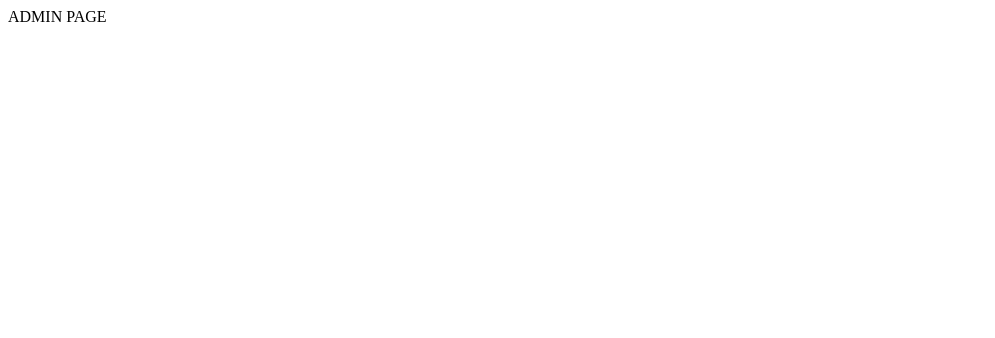
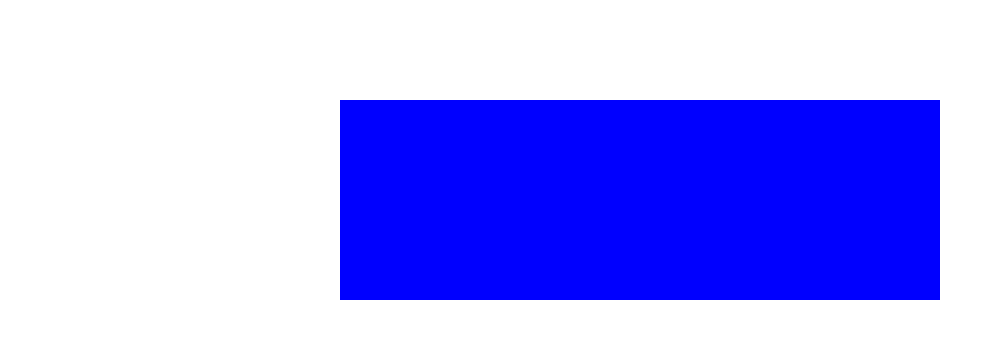
Before and after one commit to epeter95/dreamjobs4u-angular-admin, an Angular app: page /auth/login in a window 1280 px wide. Before the commit this address led to /. Shown: the top 338 px of the page, without its empty margins (0-995 px from the left). Built offline with nearby package versions, Linux system fonts and the light colour scheme.

Commit message:
site layout component is initialized, for separate for admin pages with router outlet and login page

```diff
--- a/src/app/app-routing.module.ts
+++ b/src/app/app-routing.module.ts
@@ -1,7 +1,20 @@
 import { NgModule } from '@angular/core';
 import { RouterModule, Routes } from '@angular/router';
+import { LoginComponent } from './login/login.component';
+import { HomeComponent } from './site-layout/home/home.component';
+import { SiteLayoutComponent } from './site-layout/site-layout.component';
 
-const routes: Routes = [];
+const routes: Routes = [
+  {
+    path: '',
+    component: SiteLayoutComponent,
+    children: [
+      { path: '', component: HomeComponent, pathMatch: 'full' },
+    ]
+  },
+  { path: 'auth/login', component: LoginComponent },
+  { path: '**', redirectTo: '/', pathMatch: 'full' }
+];
 
 @NgModule({
   imports: [RouterModule.forRoot(routes)],
--- a/src/app/app.component.html
+++ b/src/app/app.component.html
@@ -1 +1 @@
-<div>ADMIN PAGE</div>
+<app-site-layout></app-site-layout>
--- /dev/null
+++ b/src/app/login/login.component.html
@@ -0,0 +1,3 @@
+<form [formGroup]="loginForm" class="login-form" (ngSubmit)="login()">
+
+</form>
--- /dev/null
+++ b/src/app/login/login.component.scss
@@ -0,0 +1,8 @@
+.login-form{
+    max-width: 600px;
+    width: 100%;
+    min-height: 200px;
+    display: block;
+    margin: 100px auto;
+    background: blue;
+}
--- /dev/null
+++ b/src/app/login/login.component.ts
@@ -0,0 +1,27 @@
+import { Component, OnInit } from '@angular/core';
+import { FormControl, FormGroup, Validators } from '@angular/forms';
+
+@Component({
+  selector: 'app-login',
+  templateUrl: './login.component.html',
+  styleUrls: ['./login.component.scss']
+})
+export class LoginComponent implements OnInit {
+
+  loginForm: FormGroup = new FormGroup({
+    email: new FormControl('',[Validators.email, Validators.required]),
+    password: new FormControl('', Validators.required)
+  });
+
+  constructor() { }
+
+  ngOnInit(): void {
+  }
+
+  login(){
+    if(this.loginForm.valid){
+
+    }
+  }
+
+}
--- /dev/null
+++ b/src/app/site-layout/home/home.component.html
@@ -0,0 +1 @@
+<p>home works!</p>
--- /dev/null
+++ b/src/app/site-layout/home/home.component.ts
@@ -0,0 +1,15 @@
+import { Component, OnInit } from '@angular/core';
+
+@Component({
+  selector: 'app-home',
+  templateUrl: './home.component.html',
+  styleUrls: ['./home.component.scss']
+})
+export class HomeComponent implements OnInit {
+
+  constructor() { }
+
+  ngOnInit(): void {
+  }
+
+}
--- /dev/null
+++ b/src/app/site-layout/site-layout.component.html
@@ -0,0 +1 @@
+<router-outlet></router-outlet>
--- /dev/null
+++ b/src/app/site-layout/site-layout.component.ts
@@ -0,0 +1,15 @@
+import { Component, OnInit } from '@angular/core';
+
+@Component({
+  selector: 'app-site-layout',
+  templateUrl: './site-layout.component.html',
+  styleUrls: ['./site-layout.component.scss']
+})
+export class SiteLayoutComponent implements OnInit {
+
+  constructor() { }
+
+  ngOnInit(): void {
+  }
+
+}
```
Also changed, not shown: src/app/app.module.ts (+11 -2 lines), src/app/site-layout/home/home.component.scss (added), src/app/site-layout/site-layout.component.scss (added).
